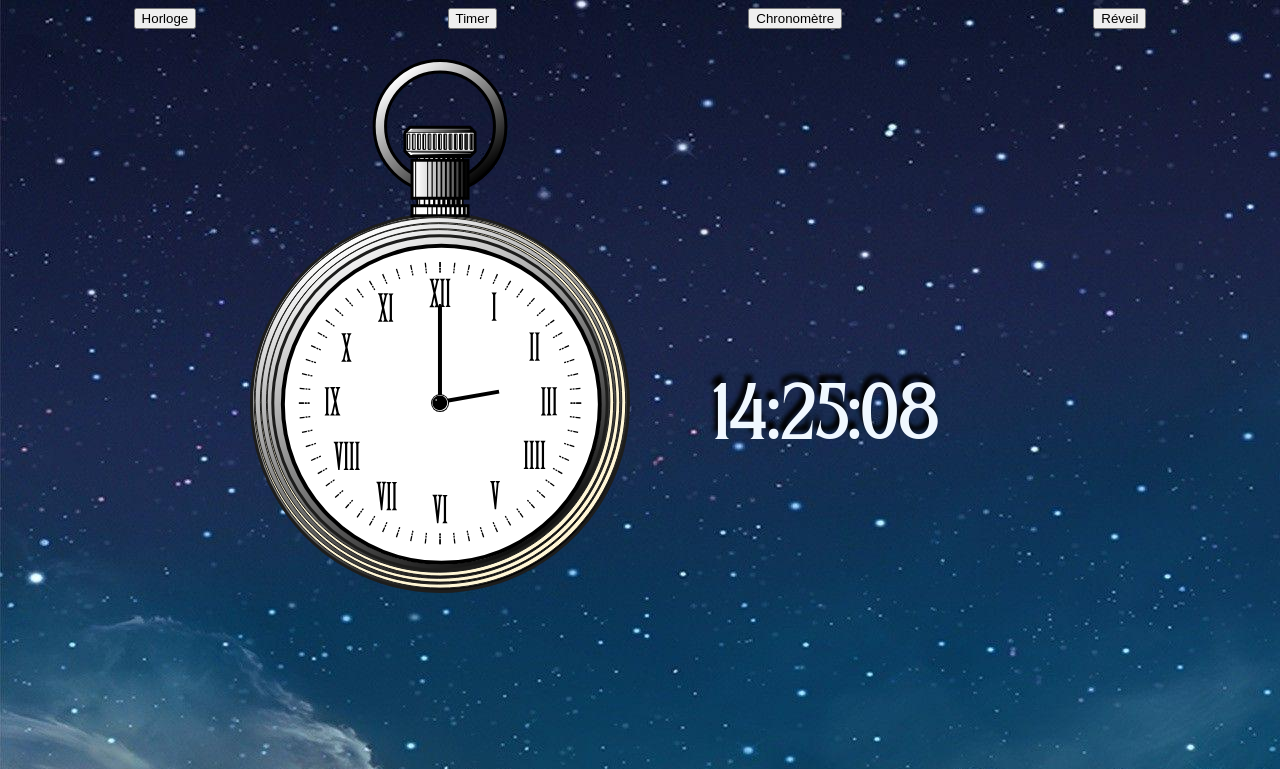
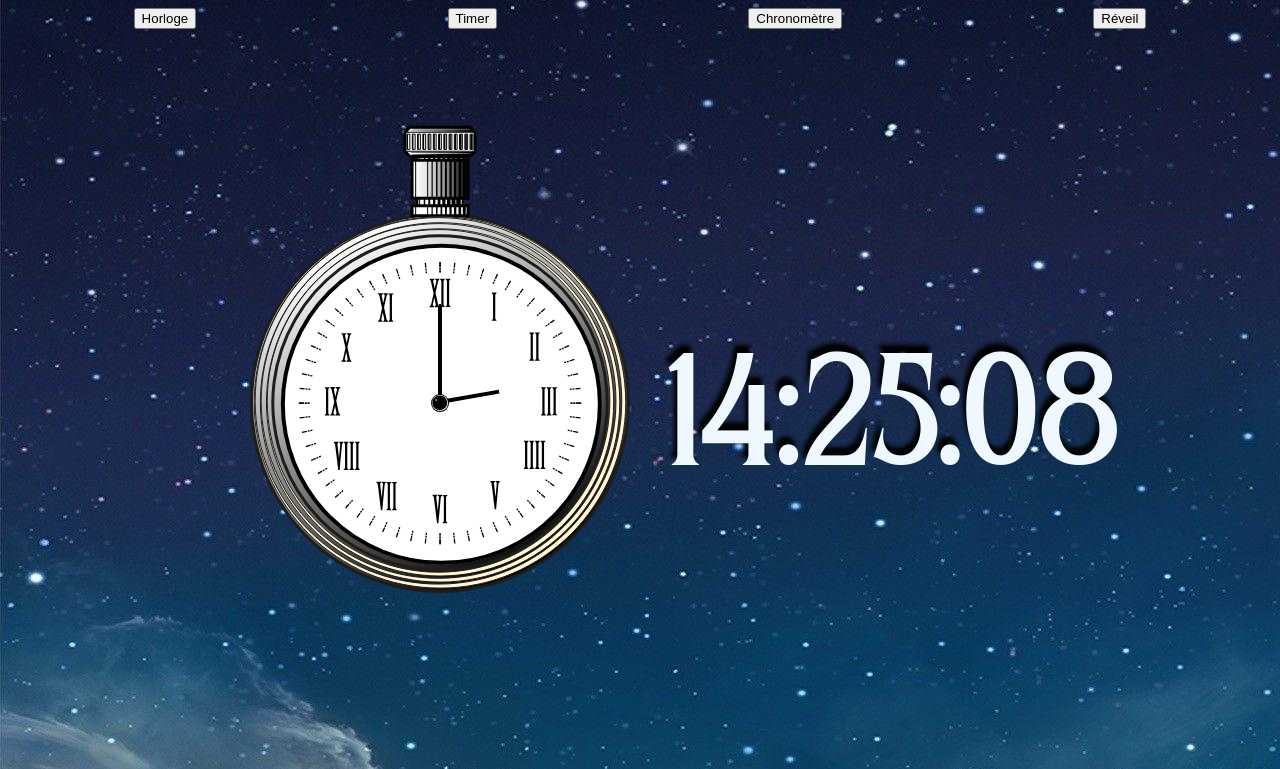
Before and after one commit to Alexandre2383/oclock, a PHP site: page / in a window 1280 px wide. Shown: the top 769 px of the page. Run offline with PHP 8.4, Linux system fonts and the light colour scheme.

Commit message:
suppression de l'accroche de la montre et modification horloge numérique

```diff
--- a/index.html
+++ b/index.html
@@ -135,14 +135,7 @@
               fill="#ffffff"
               id="circle10"
             />
-            <path
-              fill="url(#c)"
-              stroke="#000000"
-              stroke-width="3"
-              d="m 246.65,30.77 c -25.7,-25.7 -67.5,-25.7 -93.2,0 -25.7,25.7 -25.7,67.5 0,93.2 25.7,25.7 67.5,25.7 93.2,0 25.7,-25.7 25.7,-67.4 0,-93.2 z m -8.1,85.1 c -21.3,21.3 -55.7,21.3 -77,0 -21.3,-21.3 -21.3,-55.7 0,-77 21.3,-21.3 55.7,-21.3 77,0 21.2,21.3 21.2,55.8 0,77 z"
-              id="path11"
-              style="fill: url(#c)"
-            />
+
             <path
               fill="#ffffff"
               stroke="#000000"
--- a/style.css
+++ b/style.css
@@ -1,12 +1,12 @@
 @font-face {
-  font-family: "Old-School";
-  src: url("./font/TheBlowar-Regular.ttf") format("truetype");
+  font-family: 'Old-School';
+  src: url('./font/TheBlowar-Regular.ttf') format('truetype');
 }
 
 body {
   font-family: Arial, sans-serif;
   text-align: center;
-  background-image: url("./img/stars_night.jpg");
+  background-image: url('./img/stars_night.jpg');
   background-repeat: no-repeat;
   color: aliceblue;
 }
@@ -42,18 +42,18 @@ body {
   justify-content: center;
 }
 .numerique_clock {
-  font-family: "Old-School", "Courier New", Courier, monospace;
-  font-size: 5em;
+  font-family: 'Old-School', 'Courier New', Courier, monospace;
+  font-size: 10em;
   color: aliceblue;
   margin: 0;
-  max-width: 50%;
+  /* max-width: 50%; */
   text-shadow: -3px -8px 4px black;
   position: absolute;
-  top: 53%;
-  left: 59%;
+  top: 14rem;
+  right: -5rem;
 }
 .tab_title {
-  font-family: "Old-School", "Courier New", Courier, monospace;
+  font-family: 'Old-School', 'Courier New', Courier, monospace;
   font-size: 5em;
   margin: 0;
   color: aliceblue;
```
